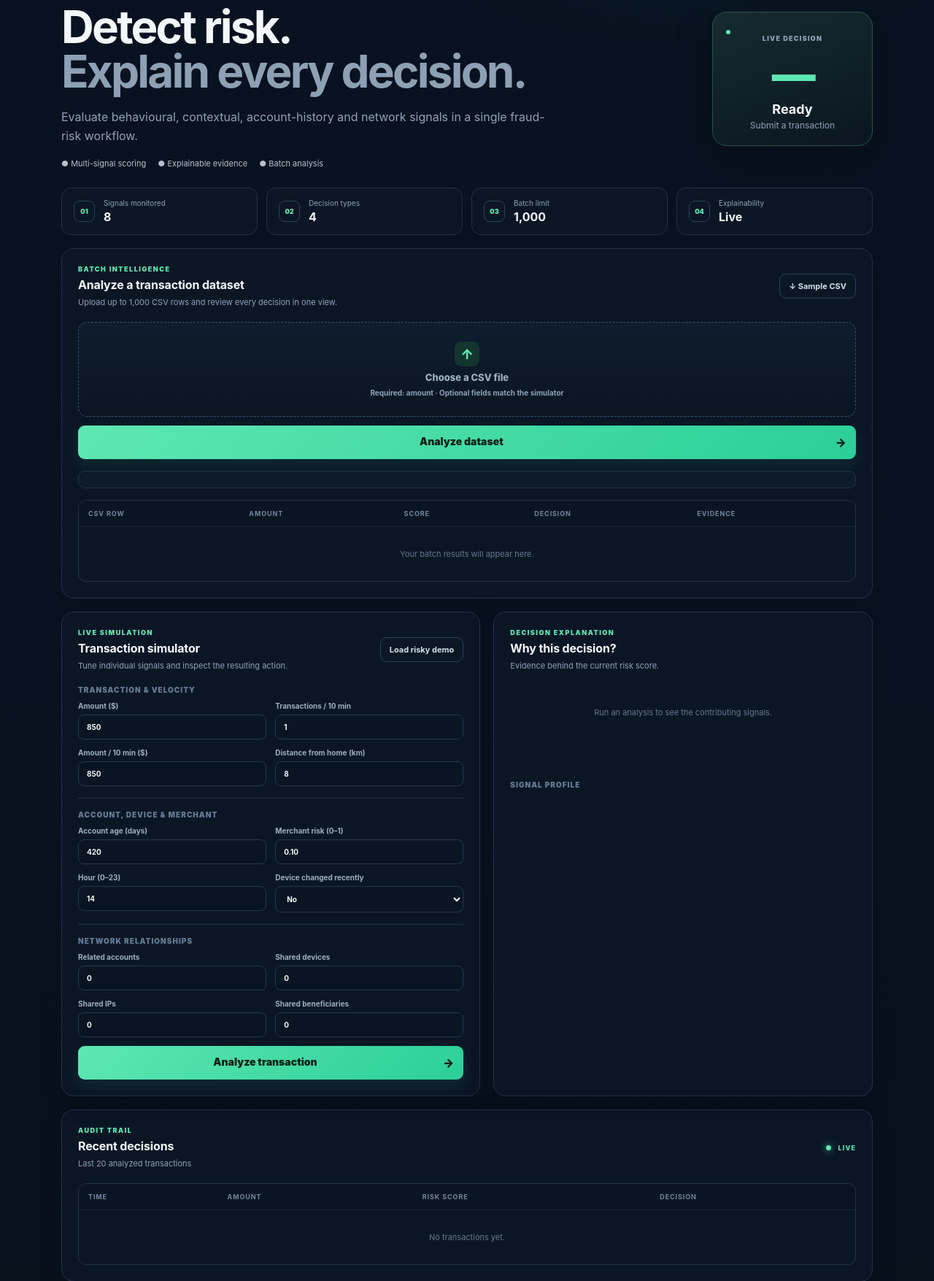
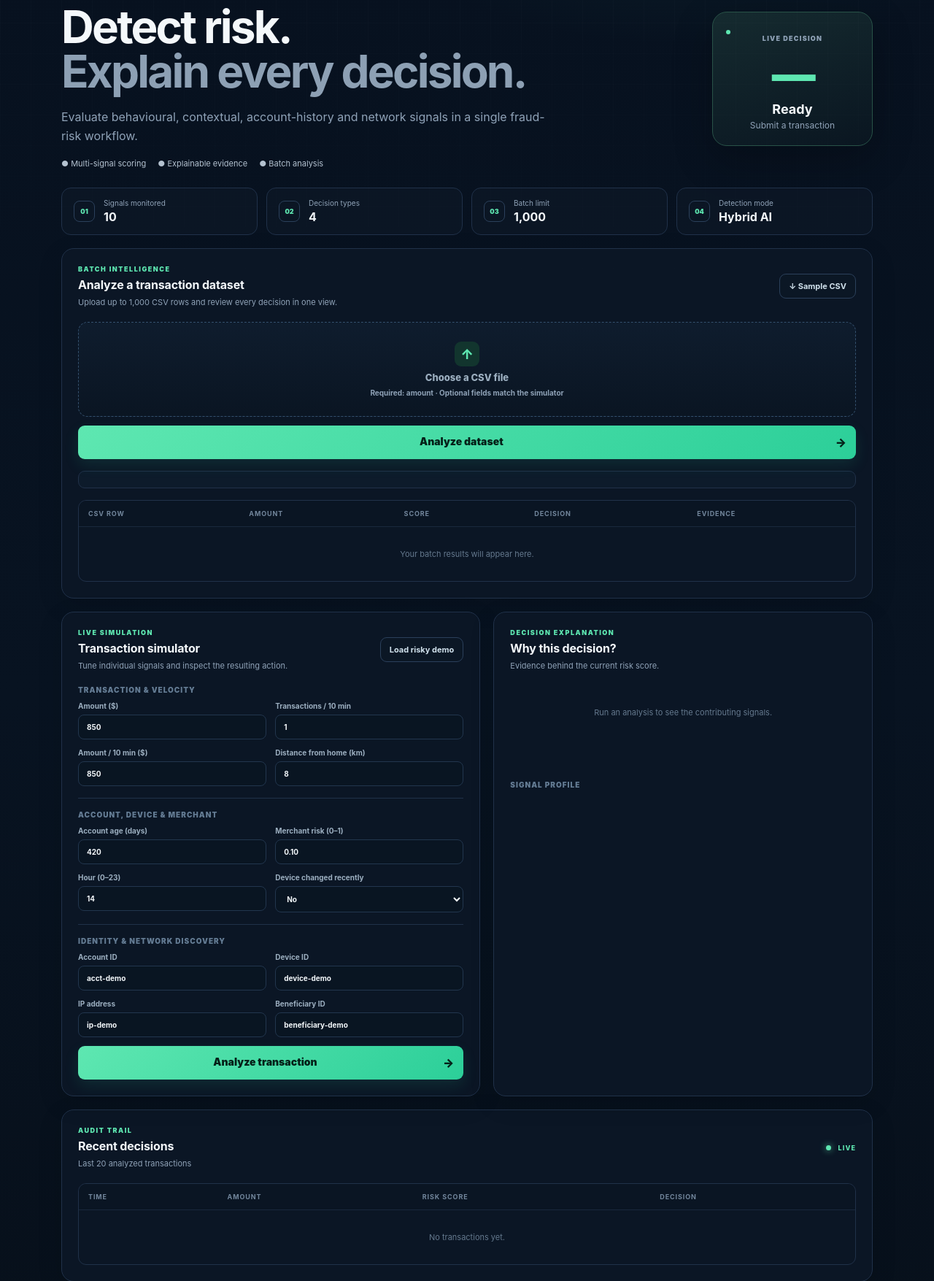
Before and after one commit to kvkishore888/real-time-financial-fraud-detection, a Flask app: page / in a window 1280 px wide. Shown: the part 137-1892 px from the top of the page at 73% size. Run offline with Flask 3, Linux system fonts and the light colour scheme; data that the repository does not hold is empty.

Commit message:
feat: expose hybrid AI and relationship identity inputs

```diff
--- a/templates/index.html
+++ b/templates/index.html
@@ -36,10 +36,10 @@
   </section>
 
   <section class="overview">
-    <div class="metric"><span class="metric-icon">01</span><div><small>Signals monitored</small><strong>8</strong></div></div>
+    <div class="metric"><span class="metric-icon">01</span><div><small>Signals monitored</small><strong>10</strong></div></div>
     <div class="metric"><span class="metric-icon">02</span><div><small>Decision types</small><strong>4</strong></div></div>
     <div class="metric"><span class="metric-icon">03</span><div><small>Batch limit</small><strong>1,000</strong></div></div>
-    <div class="metric"><span class="metric-icon">04</span><div><small>Explainability</small><strong>Live</strong></div></div>
+    <div class="metric"><span class="metric-icon">04</span><div><small>Detection mode</small><strong>Hybrid AI</strong></div></div>
   </section>
 
   <section class="panel upload-panel">
@@ -84,12 +84,12 @@
           <label>Hour (0–23)<input name="hour" type="number" value="14" min="0" max="23"></label>
           <label>Device changed recently<select name="new_device"><option value="false">No</option><option value="true">Yes</option></select></label>
         </div>
-        <div class="subheading">Network relationships</div>
+        <div class="subheading">Identity & network discovery</div>
         <div class="fields">
-          <label>Related accounts<input name="related_accounts" type="number" value="0" min="0"></label>
-          <label>Shared devices<input name="shared_devices" type="number" value="0" min="0"></label>
-          <label>Shared IPs<input name="shared_ips" type="number" value="0" min="0"></label>
-          <label>Shared beneficiaries<input name="shared_beneficiaries" type="number" value="0" min="0"></label>
+          <label>Account ID<input name="account_id" value="acct-demo"></label>
+          <label>Device ID<input name="device_id" value="device-demo"></label>
+          <label>IP address<input name="ip_address" value="ip-demo"></label>
+          <label>Beneficiary ID<input name="beneficiary_id" value="beneficiary-demo"></label>
         </div>
         <button class="analyze" type="submit">Analyze transaction <span>→</span></button>
       </form>
```
